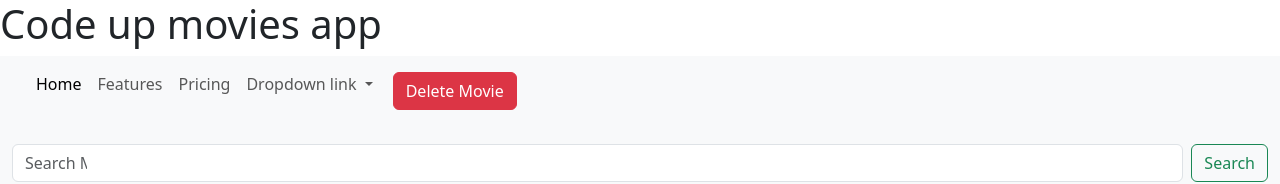
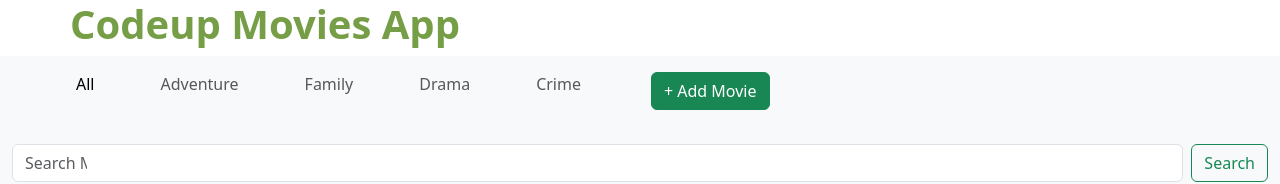
Before and after one commit to movie-projectA-M/movie-project, a plain HTML site: page index.html in a window 1280 px wide. Shown: the top 184 px of the page. Drawn offline with nearby package versions, Linux system fonts and the light colour scheme.

Commit message:
css updates

```diff
--- a/css/style.css
+++ b/css/style.css
@@ -1,25 +1,38 @@
 
 @import url("https://cdn.jsdelivr.net/npm/bootstrap@5.3.2/dist/css/bootstrap.min.css") layer(framework);
 
-.card{
+.card {
     justify-content: center;
     align-items: unset;
    display: inline-block;
 }
-h1{
+h1 {
+    color: #769E47;
+    font-weight: bold;
+    padding-left: 70px;
+
 
 }
 
-#deletebtn{
+#addmoviebtn {
     display: flex;
     justify-content: flex-end;
+
 }
 
-#searchbar{
+#searchbar {
     padding-right: 1080px;
 
 }
 
-.navbar-light{
+.navbar-light {
     justify-items: stretch;
 }
+
+#navbarNavDropdown {
+    padding-left: 40px;
+
+}
+.nav-link {
+    margin-right: 50px;
+}
--- a/index.html
+++ b/index.html
@@ -9,7 +9,7 @@
     <link rel="stylesheet" href="./css/style.css">
 </head>
 <header>
-    <h1>Code up movies app</h1>
+    <h1>Codeup Movies App</h1>
     <nav class="navbar navbar-expand-lg navbar-light bg-light">
         <div class="container-fluid">
             <a class="navbar-brand" href="#"></a>
@@ -19,27 +19,33 @@
             <div class="collapse navbar-collapse" id="navbarNavDropdown">
                 <ul class="navbar-nav">
                     <li class="nav-item">
-                        <a class="nav-link active" aria-current="page" href="#">Home</a>
+                        <a class="nav-link active" aria-current="page" href="#">All</a>
                     </li>
                     <li class="nav-item">
-                        <a class="nav-link" href="#">Features</a>
+                        <a class="nav-link" href="#">Adventure</a>
                     </li>
                     <li class="nav-item">
-                        <a class="nav-link" href="#">Pricing</a>
+                        <a class="nav-link" href="#">Family</a>
                     </li>
-                    <li class="nav-item dropdown">
-                        <a class="nav-link dropdown-toggle" href="#" id="navbarDropdownMenuLink" role="button" data-bs-toggle="dropdown" aria-expanded="false">
-                            Dropdown link
-                        </a>
-                        <ul class="dropdown-menu" aria-labelledby="navbarDropdownMenuLink">
-                            <li><a class="dropdown-item" href="#">Action</a></li>
-                            <li><a class="dropdown-item" href="#">Another action</a></li>
-                            <li><a class="dropdown-item" href="#">Something else here</a></li>
-                        </ul>
+                    <li class="nav-item">
+                        <a class="nav-link" href="#">Drama</a>
+                    </li>
+                    <li class="nav-item">
+                        <a class="nav-link" href="#">Crime</a>
+                    </li>
+<!--                    <li class="nav-item dropdown">-->
+<!--                        <a class="nav-link dropdown-toggle" href="#" id="navbarDropdownMenuLink" role="button" data-bs-toggle="dropdown" aria-expanded="false">-->
+<!--                            Dropdown link-->
+<!--                        </a>-->
+<!--                        <ul class="dropdown-menu" aria-labelledby="navbarDropdownMenuLink">-->
+<!--                            <li><a class="dropdown-item" href="#">Action</a></li>-->
+<!--                            <li><a class="dropdown-item" href="#">Another action</a></li>-->
+<!--                            <li><a class="dropdown-item" href="#">Something else here</a></li>-->
+<!--                        </ul>-->
                     </li>
                     <nav class="navbar navbar-light bg-light">
                         <form class="container-fluid justify-content-end">
-                            <button class="btn btn-danger ms-auto" type="button" id="deletebtn">Delete Movie</button>
+                            <button class="btn btn-success ms-auto" type="button" id="addmoviebtn">+ Add Movie</button>
                         </form>
                     </nav>
                 </ul>
```
